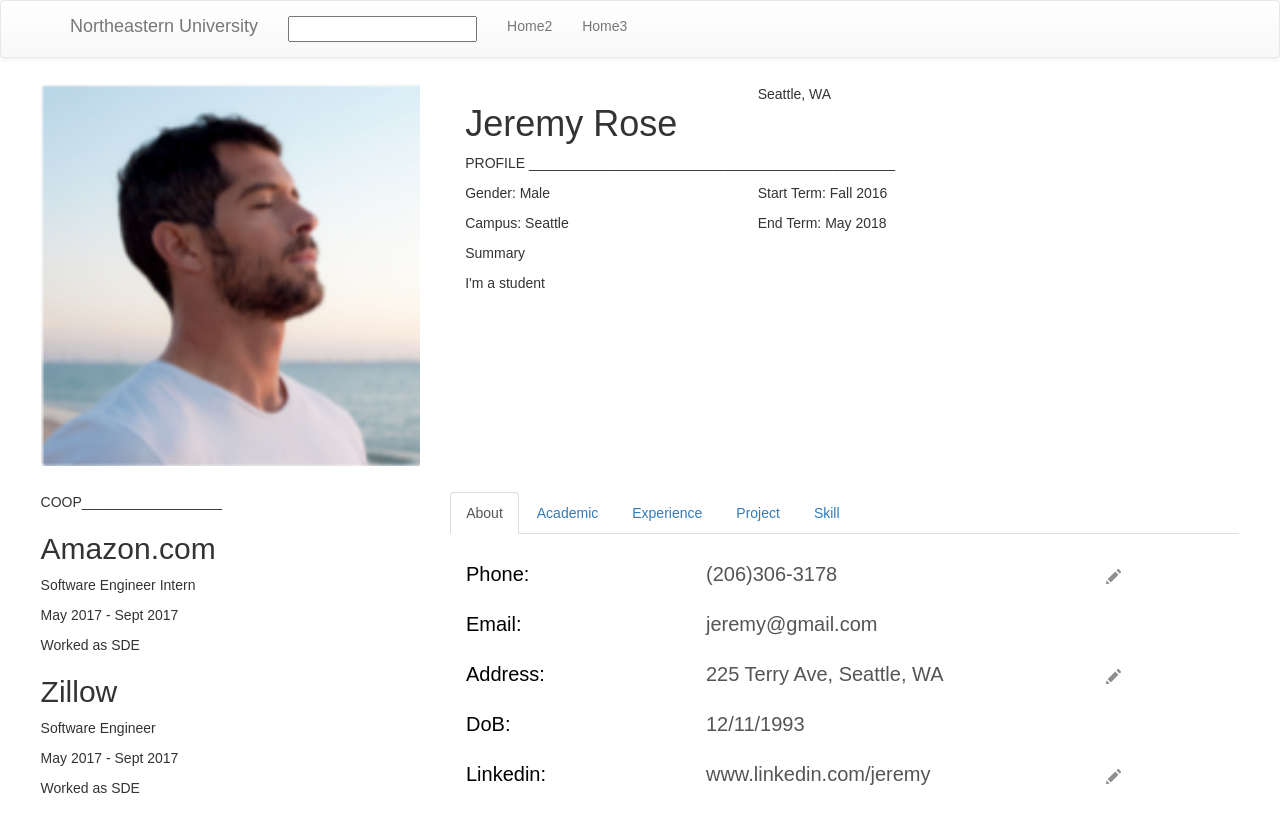
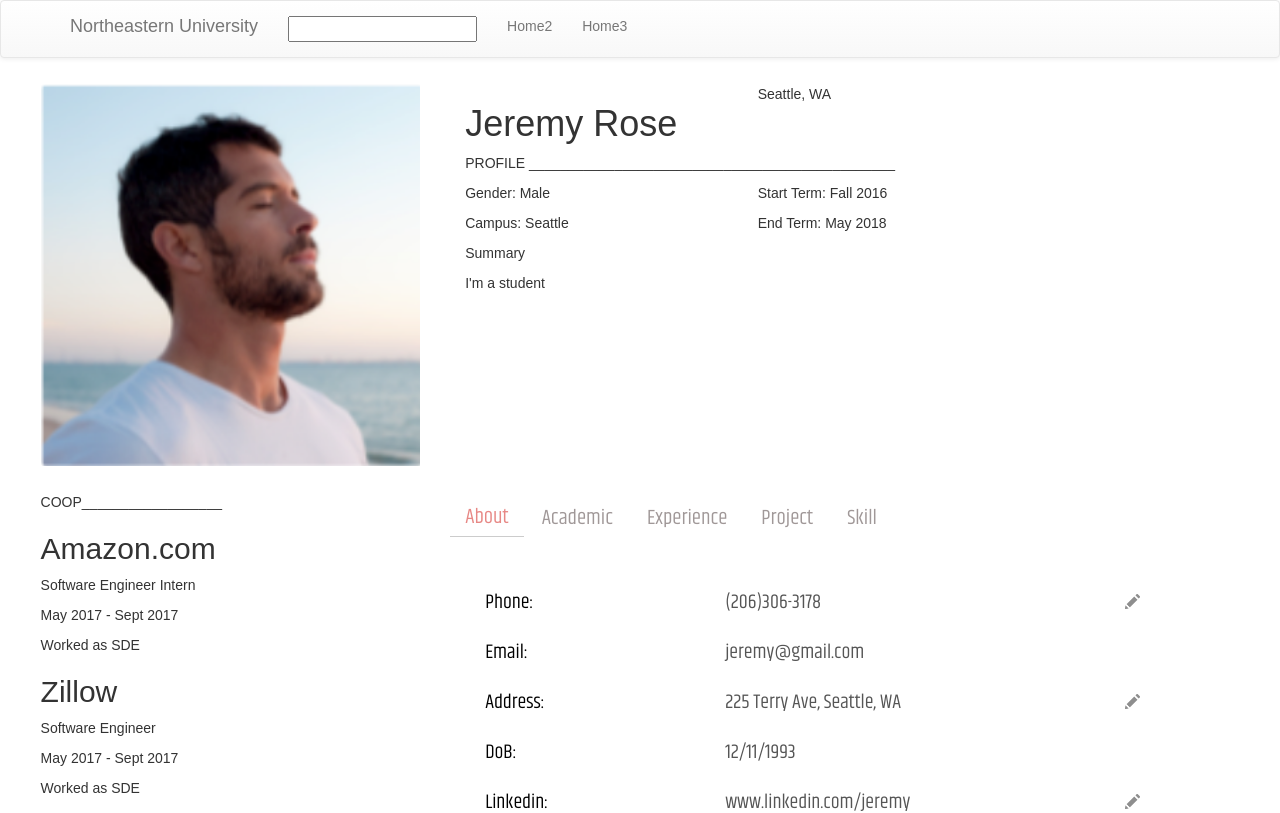
Before and after one commit to gortonator/profile, a React (Create React App) app: page / in a window 1280 px wide. Shown: the top 813 px of the page. Built offline with nearby package versions, Linux system fonts and the light colour scheme; a web font is replaced by a local one.

Commit message:
tabBar update

```diff
--- a/src/components/TabBar/Academic/Academic.js
+++ b/src/components/TabBar/Academic/Academic.js
@@ -32,7 +32,7 @@ const SubTitle1 = styled.h5`
 
 const List = styled.li`
     font-family: "Helvetica Neue";
-    font-size: 1.5em;
+    font-size: 1em;
     font-weight: 100;
     color: #8c8c8c;
     `
--- a/src/components/TabBar/TabBar.js
+++ b/src/components/TabBar/TabBar.js
@@ -5,6 +5,7 @@ import Experience from './ExtraExperience/ExtraExperiences';
 import Project from './Project/Projects';
 import Skill from './Skill/Skill';
 import { Tab, Tabs } from 'react-bootstrap';
+import './tabBar.css';
 import styled from 'styled-components'
 
 class TabBar extends Component {
@@ -34,8 +35,8 @@ class TabBar extends Component {
 
     render() {
         return (
-                <Tabs defaultActiveKey={1}>
-                    <Tab eventKey={1} title="About">
+            <Tabs className="tab nav-tabs" defaultActiveKey={1}>
+                <Tab className="tab nav-tabs pane" eventKey={1} title="About">
                     <About phone={this.state.phone}
                            email={this.state.email}
                            address={this.state.address}
@@ -46,16 +47,16 @@ class TabBar extends Component {
                            website={this.state.website}
                            action={this.changeState}/>
                 </Tab>
-                    <Tab eventKey={2} title="Academic">
+                <Tab className="tab nav-tabs pane" eventKey={2} title="Academic">
                     <Academic/>
                 </Tab>
-                    <Tab eventKey={3} title="Experience">
+                <Tab className="tab nav-tabs pane" eventKey={3} title="Experience">
                     <Experience/>
                 </Tab>
-                    <Tab eventKey={4} title="Project">
+                <Tab className="tab nav-tabs pane" eventKey={4} title="Project">
                     <Project/>
                 </Tab>
-                    <Tab eventKey={5} title="Skill">
+                <Tab className="tab nav-tabs pane" eventKey={5} title="Skill">
                     <Skill labelText="Skill" keyName="skill" action={this.changeState} value={this.state.skill}/>
                 </Tab>
             </Tabs>
--- /dev/null
+++ b/src/components/TabBar/tabBar.css
@@ -0,0 +1,85 @@
+a {
+    color: #a09898;
+}
+
+a:hover,a:focus{
+    outline: none;
+    text-decoration: none;
+    background-color: white;
+}
+.tab .nav-tabs{
+    font-family: 'Khand', sans-serif;
+    color: #a09898;
+    font-size: 1.5em;
+    border-bottom: none;
+    position: relative;
+}
+.tab .nav-tabs .pane{
+    margin-right: 15px;
+}
+.tab .nav-tabs .pane{
+    padding: 20px 15px;
+    font-size: 17px;
+    font-weight: 600;
+    border-radius: 0;
+    text-transform: uppercase;
+    margin-right: 0;
+    border: none;
+    position: relative;
+    transition: all 0.5s ease 0s;
+}
+.tab .nav-tabs .pane:hover{
+    background: #fff;
+}
+.tab .nav-tabs li a:before{
+    content: "";
+    width: 100%;
+    height: 1px;
+    background: rgba(0,0,0, 0.2);
+    position: absolute;
+    bottom: 5px;
+    left: 0;
+    transform: scale(0);
+    transition: all 700ms ease 0s;
+}
+.tab .nav-tabs .pane:after{
+    content: "";
+    width: 7px;
+    height: 7px;
+    border-radius: 50%;
+    background: #e78885;
+    margin: 0 auto;
+    position: absolute;
+    bottom: 2px;
+    left: 0;
+    right: 0;
+    transform: scale(0);
+    transition: all 700ms ease 0s;
+}
+.tab .nav-tabs li.active a,
+.tab .nav-tabs li.active a:focus,
+.tab .nav-tabs li.active a:hover{
+    border: none;
+    color: #e78885;
+}
+.tab .nav-tabs li a:hover:before,
+.tab .nav-tabs li.active a:before,
+.tab .nav-tabs li a:hover:after,
+.tab .nav-tabs li.active a:after{
+    transform: scale(1);
+}
+.tab .tab-content{
+    padding: 20px;
+    background: #fff;
+    font-size: 14px;
+    color: #a09d9d;
+    line-height: 26px;
+}
+.tab .tab-content h3{
+    font-size: 24px;
+    margin-top: 0;
+}
+@media only screen and (max-width: 479px){
+    .tab .nav-tabs li{ width: 100%; }
+    .tab .nav-tabs li a{ text-align: center; }
+}
```
Lines whose indentation alone changed are shown as unchanged.
